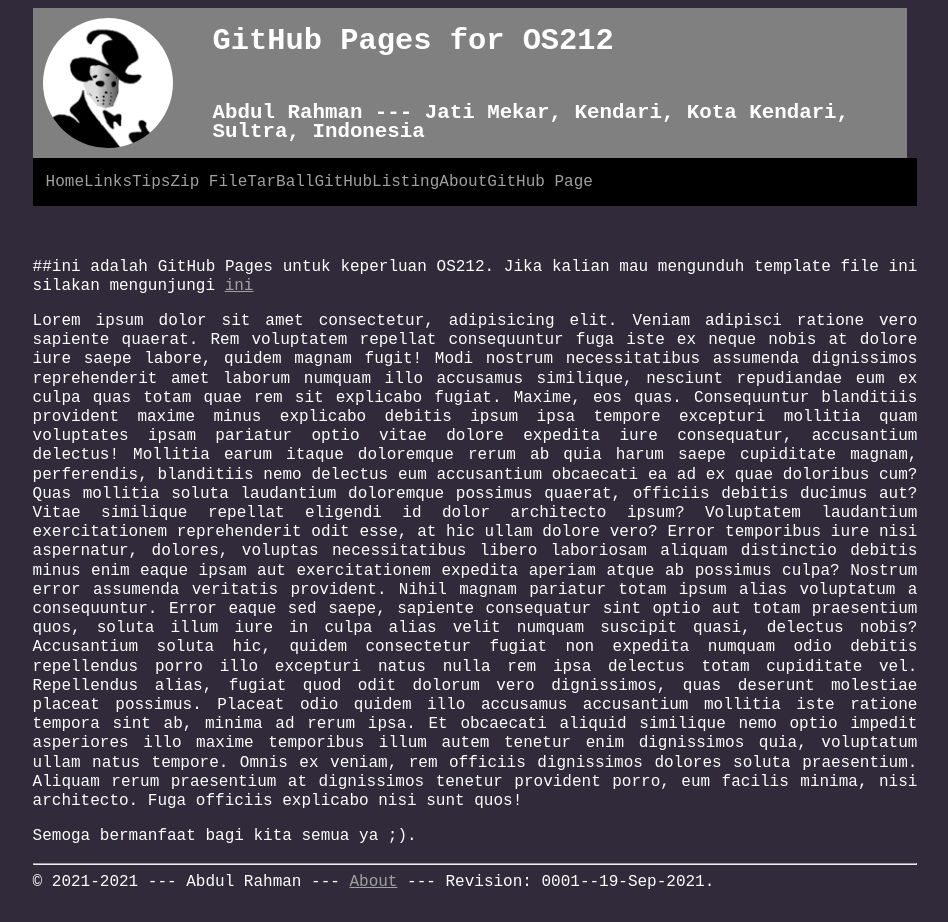
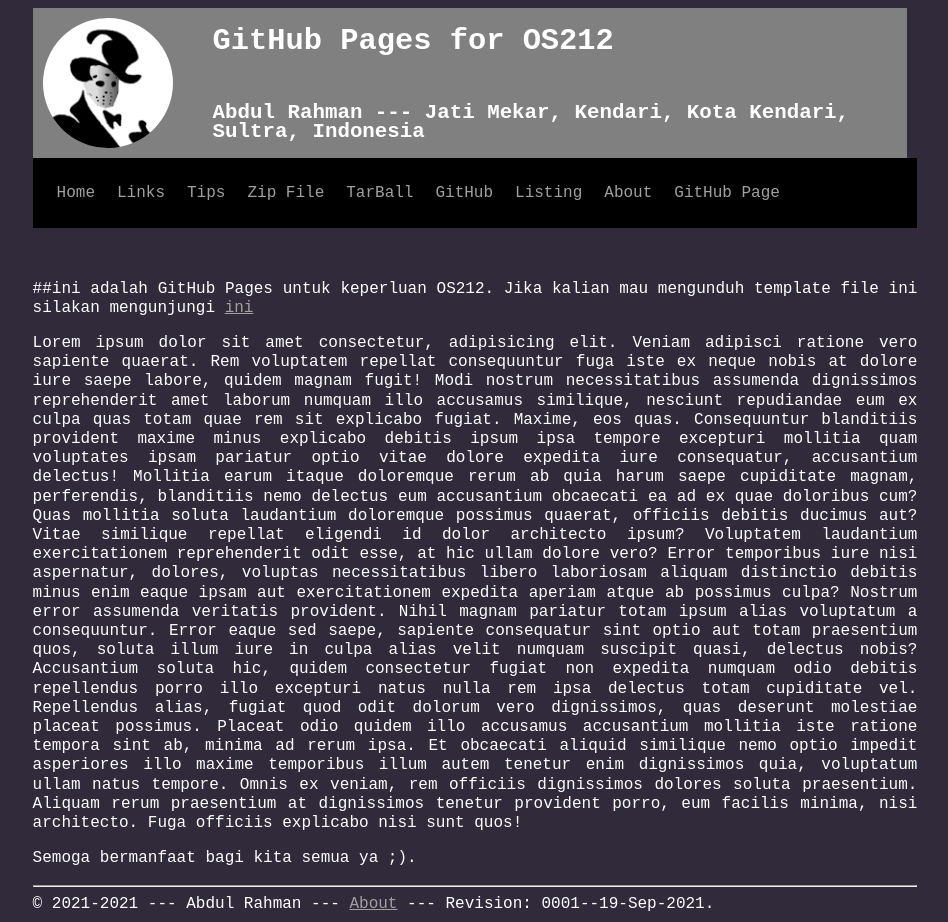
Before and after one commit to abdulrahman01uiacid/test, a Jekyll site: the page built from index.md, in a window 1280 px wide. Shown: the whole page, without its empty margins (165-1113 px from the left). Built offline with Jekyll 4.4.1, drawn with Linux system fonts in a browser that asks for light colours; before the commit the page ends 900 px from its top, so only the background shows below that.

Commit message:
Update style.css

```diff
--- a/assets/css/style.css
+++ b/assets/css/style.css
@@ -135,17 +135,24 @@
   margin:           0px;
 }
 
+
 .navbar ul {
-   overflow: hidden;
+/*    overflow: hidden; */
    list-style-type: none;
    background-color: black;
    margin: 0;
    padding: 0;
-   display:flex;
+   display: flex;
    flex-direction: row;
-   justify-content:first baseline;
+   justify-content: first baseline;
 /*   background-color: hsla(0,     0%,    0%, 1); */
   padding:          13px;
+}
+
+.navbar ul li {
+  display:          inline-block;
+  background-color: hsla(0,     0%,    0%, 1);
+  padding:          11px;
 }
 
 .navbar ul li a {
```
